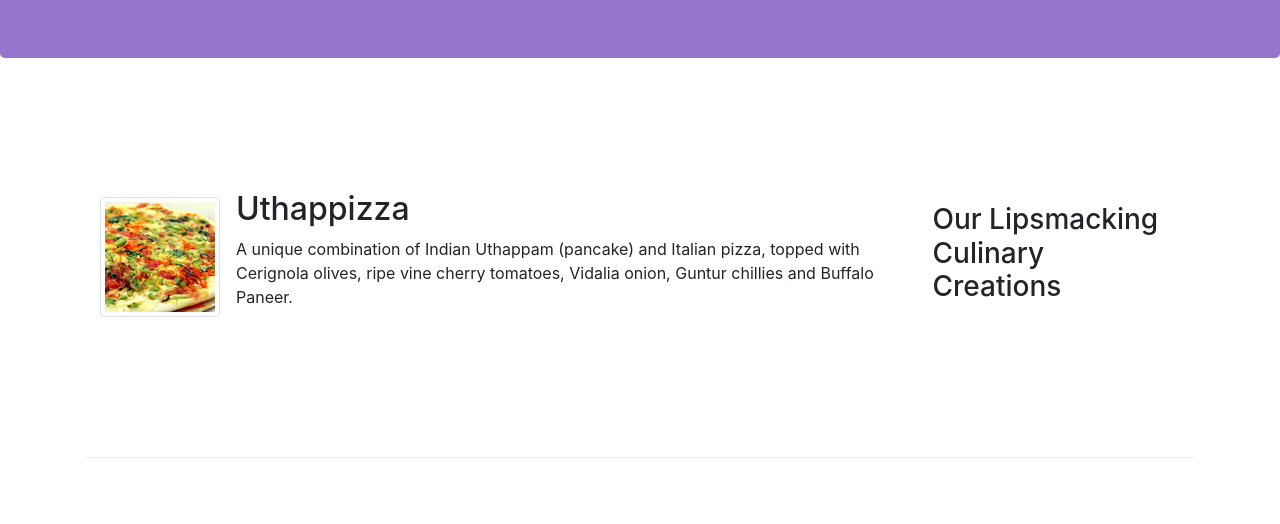
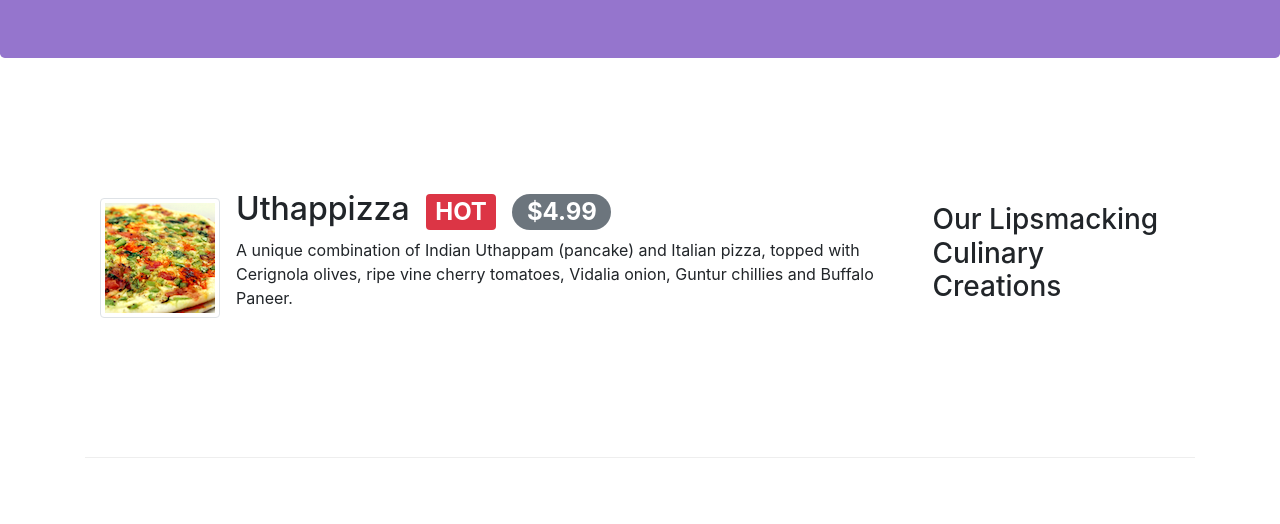
Before and after one commit to Boracho2/Boracho2, a website: page index.html in a window 1280 px wide. Shown: the part 276-800 px from the top of the page. Drawn offline with nearby package versions, Linux system fonts and the light colour scheme.

Commit message:
Alerting Users

```diff
--- a/index.html
+++ b/index.html
@@ -57,7 +57,7 @@
                 <div class="media">
                     <img class="d-flex mr-3 img-thumbnail align-self-center" src="img/uthappizza.png" alt="uthapizza">
                     <div class="media-body">
-                        <h2 class="mt-0">Uthappizza</h2>
+                        <h2 class="mt-0">Uthappizza<span class="badge ml-3 badge-danger">HOT</span><span class="badge ml-3 badge-pill badge-secondary">$4.99</span></h2>
                         <div class="d-none d-sm-block">
                         <p>A unique combination of Indian Uthappam (pancake) and Italian pizza, topped with Cerignola olives, ripe vine cherry tomatoes, Vidalia onion, Guntur chillies and Buffalo Paneer.</p>
                         </div>
```
